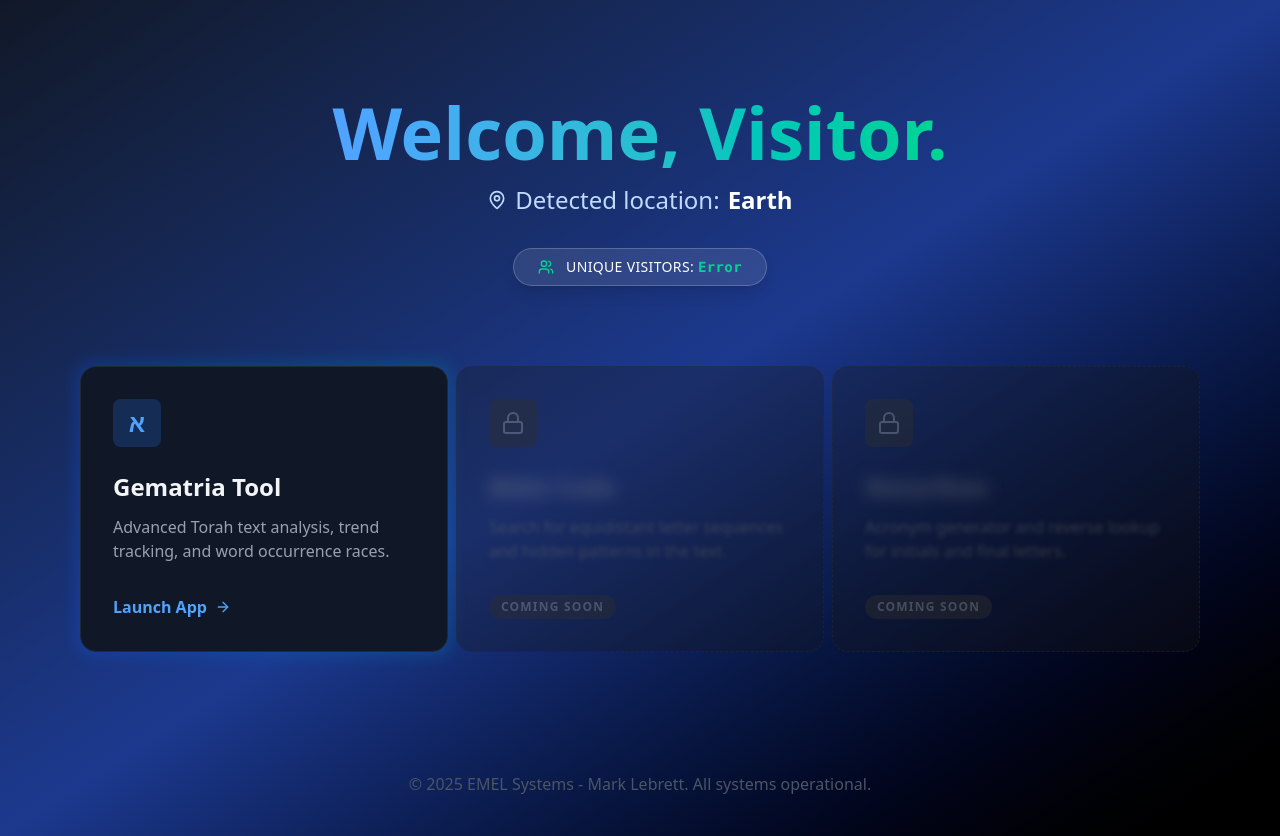
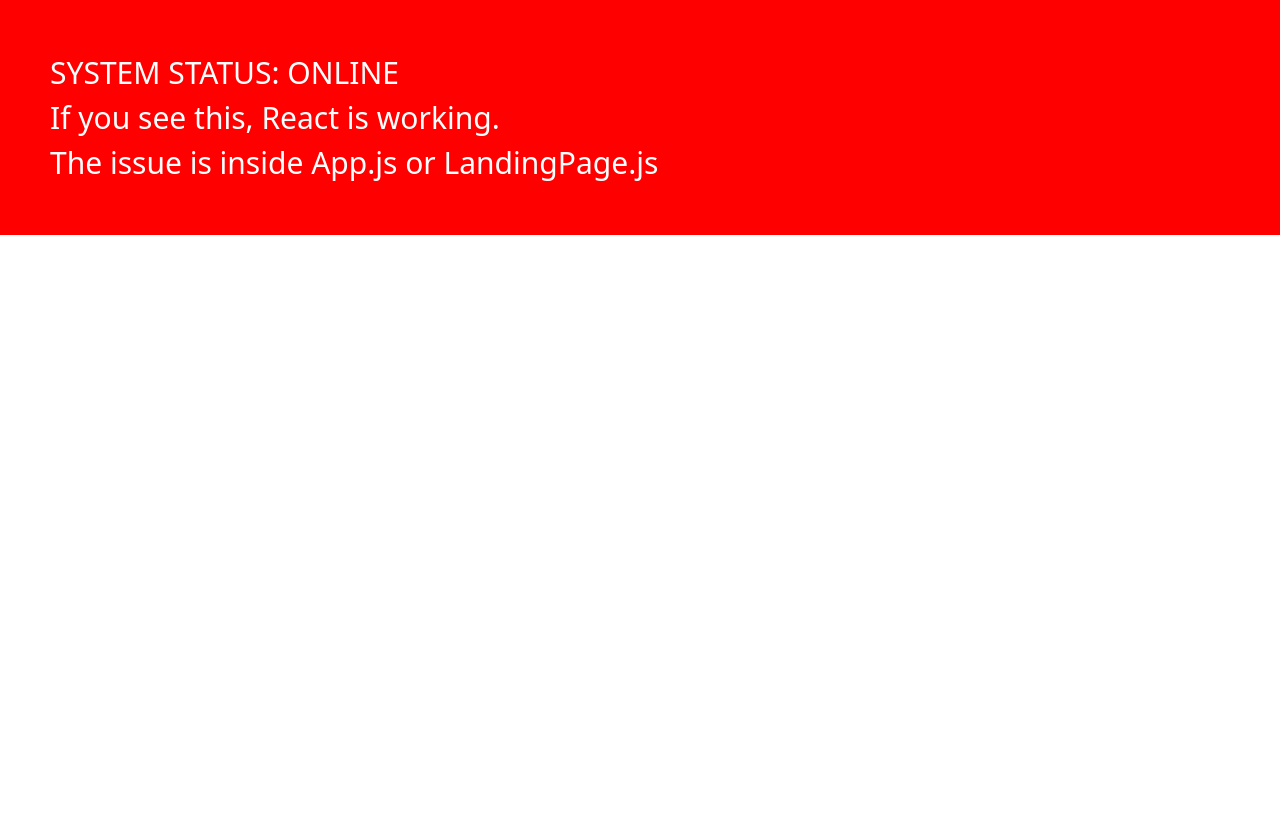
Before and after one commit to Moley123/gematria-app, a React (Create React App) app: page / in a window 1280 px wide. After the commit the page ends 800 px from the top, so only its background shows below. Built offline with nearby package versions, Linux system fonts and the light colour scheme; no server answers.

Commit message:
Check homepage issue

```diff
--- a/src/index.js
+++ b/src/index.js
@@ -1,17 +1,14 @@
 import React from 'react';
 import ReactDOM from 'react-dom/client';
 import './index.css';
-import App from './App';
-import reportWebVitals from './reportWebVitals';
+
+console.log("Sanity Check: index.js is running!");
 
 const root = ReactDOM.createRoot(document.getElementById('root'));
 root.render(
-  <React.StrictMode>
-    <App />
-  </React.StrictMode>
+  <div style={{ backgroundColor: 'red', color: 'white', padding: '50px', fontSize: '30px' }}>
+    <h1>SYSTEM STATUS: ONLINE</h1>
+    <p>If you see this, React is working.</p>
+    <p>The issue is inside App.js or LandingPage.js</p>
+  </div>
 );
-
-// If you want to start measuring performance in your app, pass a function
-// to log results (for example: reportWebVitals(console.log))
-// or send to an analytics endpoint. Learn more: https://bit.ly/CRA-vitals
-reportWebVitals();
```
